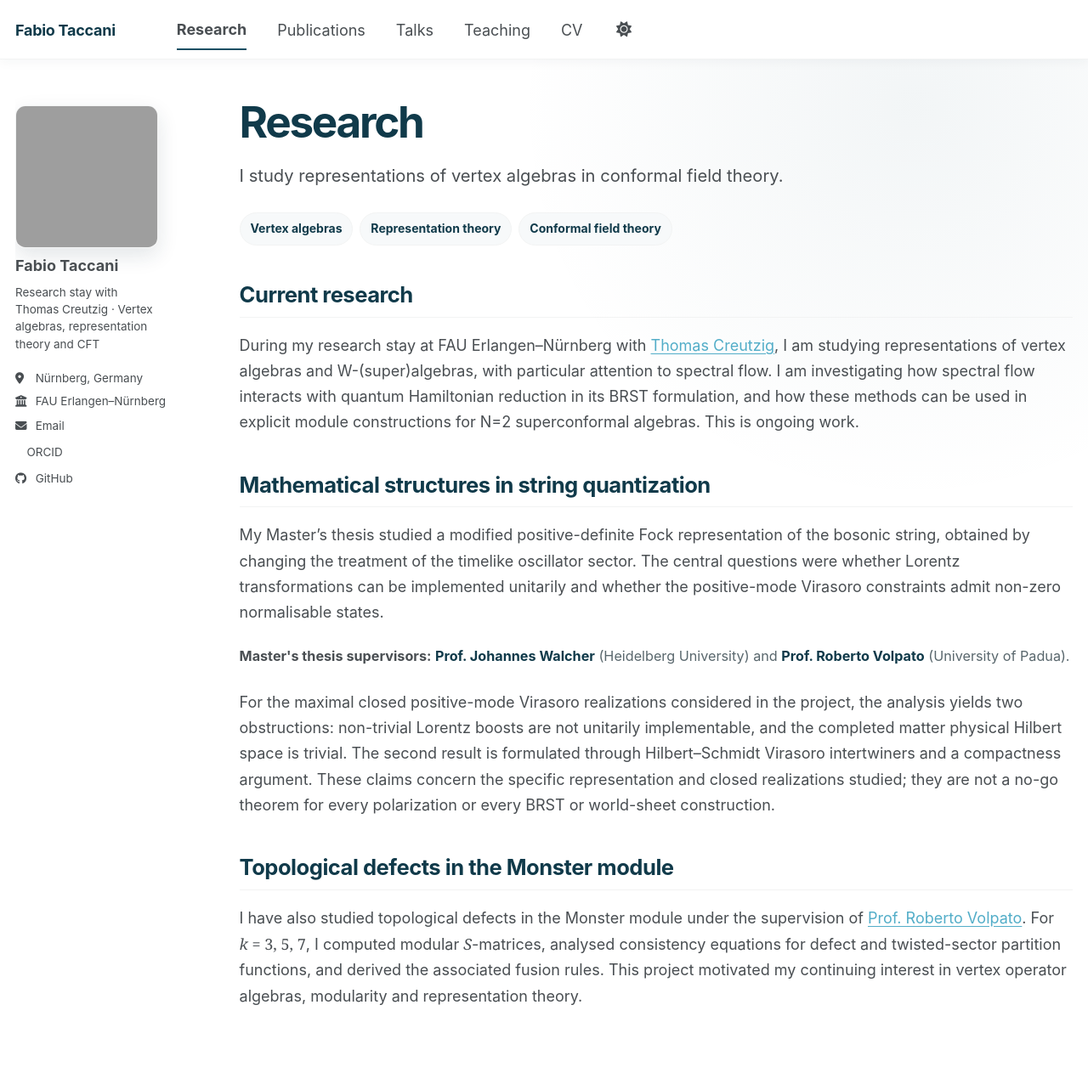
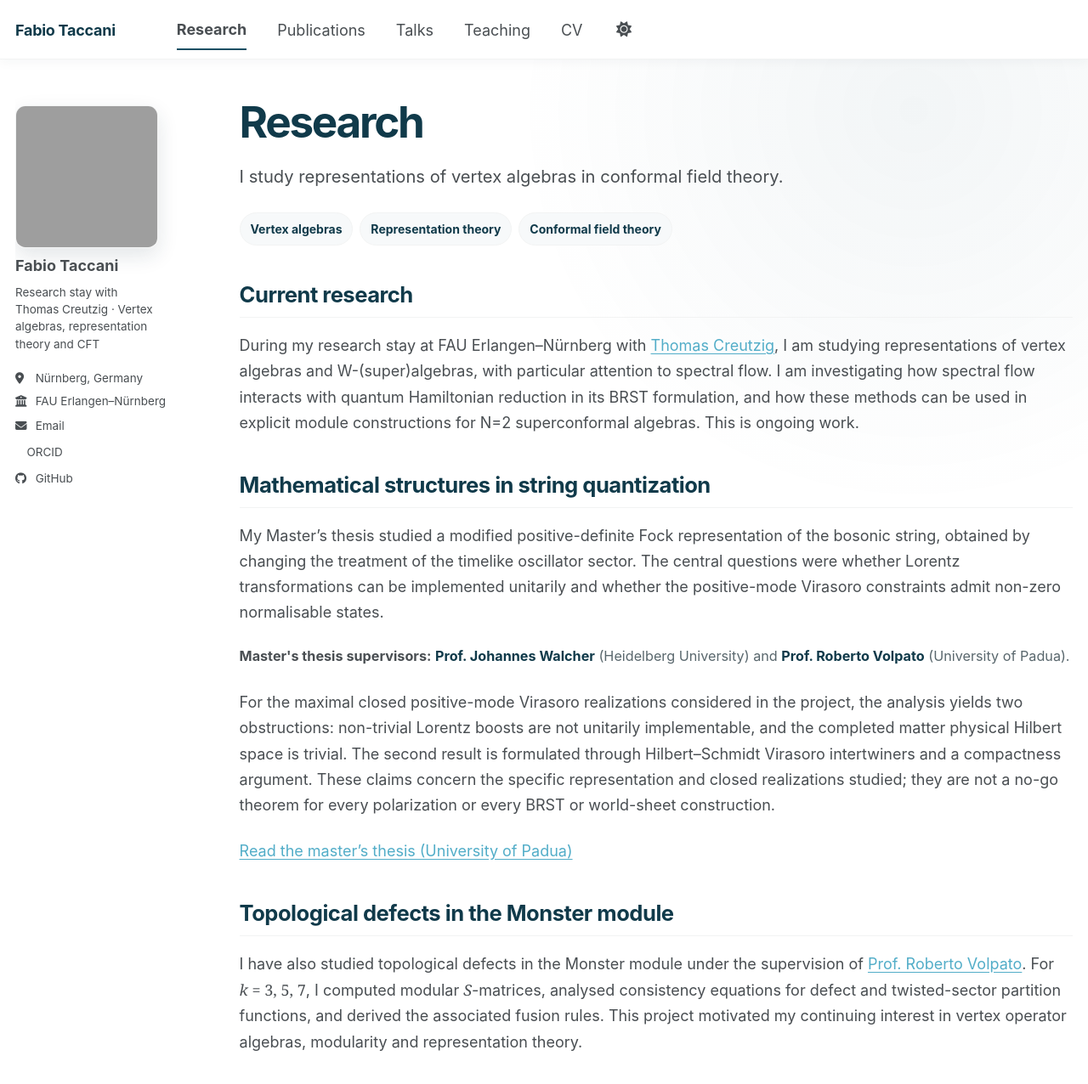
Before and after one commit to FabioTaccani/FabioTaccani.github.io, a Jekyll site: the page built from _pages/research.md, in a window 1280 px wide and 1301 px high. Shown: the top 1276 px of the window at 85% size. Built offline with Jekyll 4.4.1, drawn with Linux system fonts in a browser that asks for light colours; a style sheet for code colours, icons or effects is not loaded.

Commit message:
Link the master's thesis from the Research page

```diff
--- a/_pages/research.md
+++ b/_pages/research.md
@@ -50,6 +50,8 @@ specific representation and closed realizations studied; they are not a
 no-go theorem for every polarization or every BRST or world-sheet
 construction.
 
+[Read the master's thesis (University of Padua)](https://thesis.unipd.it/handle/20.500.12608/114162)
+
 ## Topological defects in the Monster module
 
 I have also studied topological defects in the Monster module under the
```
